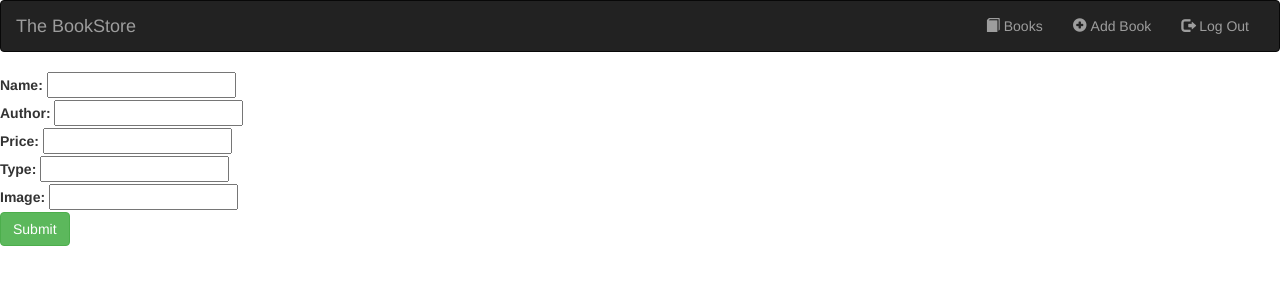
After one commit to Mohitjangra1999/jan_site, a Django app: page /books/books/add/ in a window 1280 px wide. The commit adds this page. Shown: the top 300 px of the page. Run offline with Django 3.2, Linux system fonts and the light colour scheme; some libraries are stand-ins or nearby versions.

Commit message:
making add book button functional

```diff
--- a/books/models.py
+++ b/books/models.py
@@ -1,7 +1,11 @@
 from django.db import models
+from django.core.urlresolvers import reverse
 
 
 class Book(models.Model):
+
+    def get_absolute_url(self):
+        return reverse('books:detail', kwargs={'pk':self.pk})
 
     def __str__(self):
         return self.name + "-" + self.price
@@ -10,4 +14,4 @@ class Book(models.Model):
     author = models.CharField(max_length=100)
     price = models.CharField(max_length=100)
     type = models.CharField(max_length=100)
-    image= models.CharField(max_length=100)
+    image = models.CharField(max_length=1000000000000000000)
--- a/books/templates/books/base.html
+++ b/books/templates/books/base.html
@@ -20,7 +20,7 @@
 
             <ul class="nav navbar-nav navbar-right">
             <li class="">
-                <a href="{% url 'books:index' %}">
+                <a href="{% url 'books:book-add' %}">
                     <span class="glyphicon glyphicon-plus-sign" aria-hidden="true"></span>&nbsp;Add Book
                 </a>
             </li>
--- /dev/null
+++ b/books/templates/books/book_form.html
@@ -0,0 +1,12 @@
+
+{% extends 'books/base.html' %}
+
+{% block body %}
+<form  class ="form-horizontal" action="" method="post" enctype="multipart/form-data">
+    {% csrf_token %}
+    {% include 'books/form-template.html' %}
+    <div>
+        <button type="submit" class="btn btn-success" >Submit</button>
+    </div>
+</form>
+{% endblock%}
--- /dev/null
+++ b/books/templates/books/form-template.html
@@ -0,0 +1,7 @@
+{% for field in form %}
+<span class="text-danger" >{{field.errors}}</span>
+<div>
+<span>{{field.label_tag}}</span>
+    <span>{{field}}</span>
+</div>
+{% endfor %}
--- a/books/templates/books/index.html
+++ b/books/templates/books/index.html
@@ -6,6 +6,7 @@
 <ul>
 {% for i in object_list %}
 <li><a href="{% url 'books:detail' i.id %}">{{i.name}}</a></li>
+    <img src="{{i.image}}">
 {% endfor  %}
 </ul>
 
--- a/books/urls.py
+++ b/books/urls.py
@@ -20,4 +20,5 @@ app_name = 'books'
 urlpatterns = [
     url(r'^$', views.IndexView.as_view(), name='index'),
     url(r'^(?P<pk>[0-9]+)/$', views.DetailView.as_view(), name='detail'),
+    url(r'^books/add/$', views.BookCreate.as_view(), name='book-add'),
 ]
--- a/books/views.py
+++ b/books/views.py
@@ -1,27 +1,17 @@
 
 from .models import Book
 from django.views import generic
-'''
-def index(request):
-    all_books = Book.objects.all()
-
-    context = {
-        "all_books": all_books,
-    }
-    return render(request, "books/index.html", context) '''
+from django.views.generic.edit import CreateView
 
 class IndexView(generic.ListView):
     template_name = 'books/index.html'
 
     def get_queryset(self):
         return Book.objects.all()
-'''
-def details(request, book_id):
-    try:
-        x = Book.objects.get(id=book_id)
-    except Book.DoesNotExist:
-        raise Http404("This book does not exists.")
-    return render(request, "books/details.html", {"book": x}) '''
+
+class BookCreate(CreateView):
+    model = Book
+    fields = ['name', 'author', 'price', 'type', 'image']
 
 class DetailView(generic.DetailView):
     template_name = 'books/details.html'
```
Also changed, not shown: books/migrations/0007_auto_20190203_1059.py (added), books/static/books/images/site_image.jpg (added), db.sqlite3.
